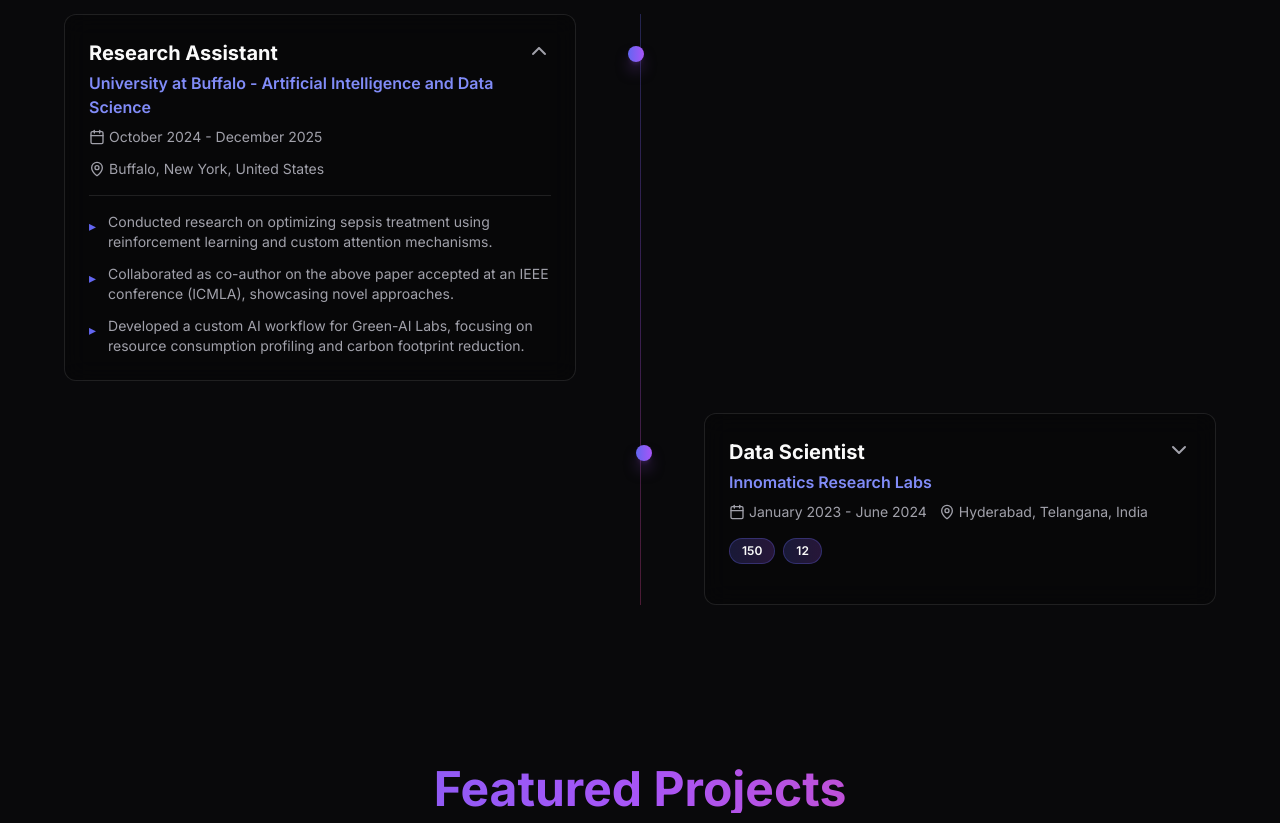
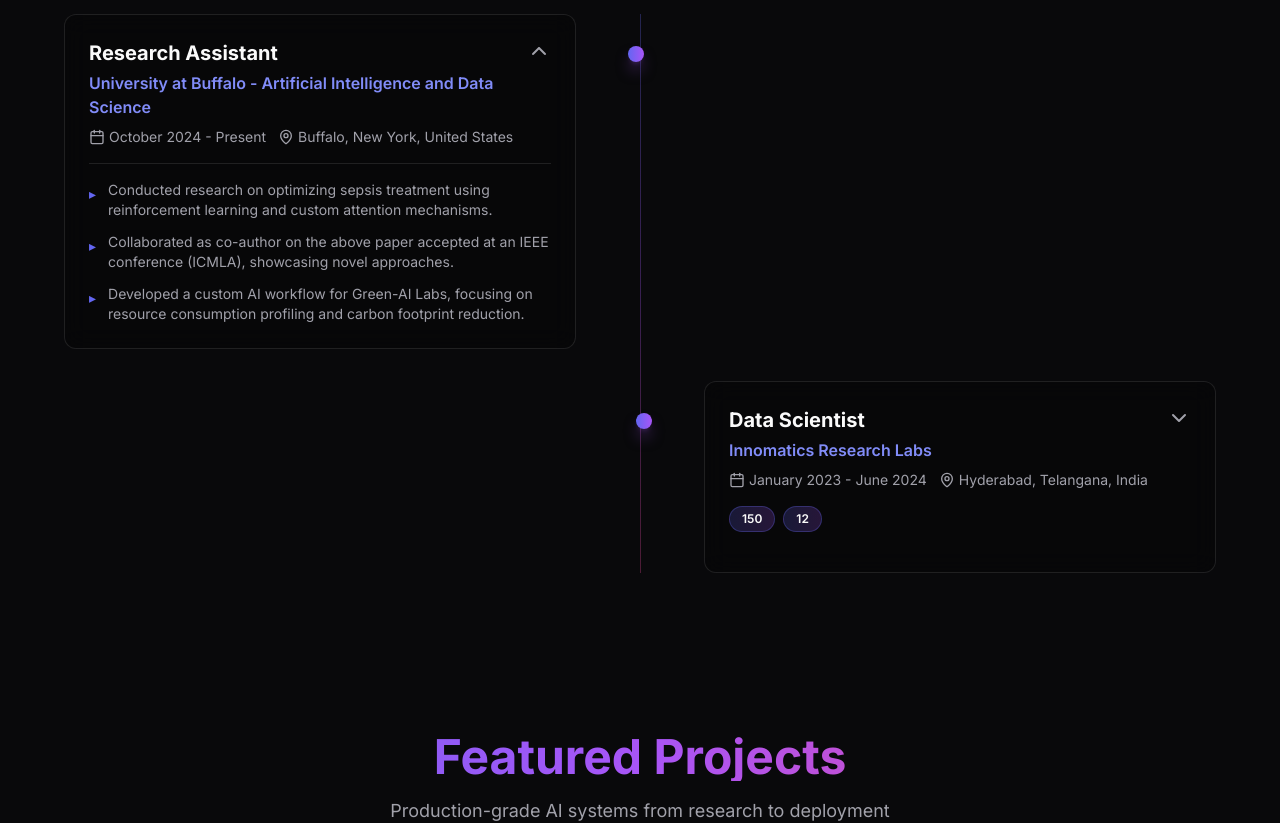
Before and after one commit to VaibhavSaran/Portfolio-Website, a Next.js app: page / in a window 1280 px wide. Shown: the part 1360-2183 px from the top of the page. Built offline with nearby package versions, Linux system fonts and the light colour scheme.

Commit message:
Updated locations

```diff
--- a/app/api/chat/route.ts
+++ b/app/api/chat/route.ts
@@ -44,7 +44,7 @@ EDUCATION:
 
 EXPERIENCE:
 
-1. Green AI Labs, University at Buffalo | Research Intern | Jan 2025 – Dec 2025 | Buffalo, NY
+1. Green AI Labs, University at Buffalo | Research Intern | Jan 2025 – Present | Buffalo, NY
 - Designed an offline RL pipeline using Advantage-Weighted Regression with a custom attention encoder and XGBoost/TabNet ensemble over 874K ICU records, achieving 83% treatment accuracy — a 23-point gain over the BCQ baseline — for automated sepsis treatment decision support.
 - Performed ICU patient risk stratification using unsupervised clustering (HDBSCAN, UMAP) over 27,799 patient stays, producing 3 validated mortality-risk categories (low, intermediate, high) to support faster triage.
 - Designed the Green-CRISP-ML(Q) framework integrating Scalene and CodeCarbon to profile energy and carbon costs across the ML lifecycle, identifying that model training drives 93.5% of pipeline CO2 emissions.
--- a/app/data/resume.ts
+++ b/app/data/resume.ts
@@ -3,7 +3,7 @@ export const resumeData = {
     name: "Vaibhav Saran",
     title: "Agentic AI Engineer · LLM Systems · Production ML · IEEE ICMLA 2025",
     summary: "MS in Artificial Intelligence from SUNY Buffalo (Dec 2025). Published research on attention-based offline RL for sepsis treatment (IEEE ICMLA 2025). Building production LLM and multi-agent AI systems from research to deployment.",
-    location: "Buffalo, New York, United States",
+    location: "Naperville, Chicago, United States",
     email: "vaibhavsaran8@gmail.com",
     phone: null,
     links: {
@@ -25,7 +25,7 @@ export const resumeData = {
     {
       company: "University at Buffalo - Artificial Intelligence and Data Science",
       role: "Research Assistant",
-      dates: "October 2024 - December 2025",
+      dates: "October 2024 - Present",
       duration: "1 year 3 months",
       location: "Buffalo, New York, United States",
       bullets: [
```
